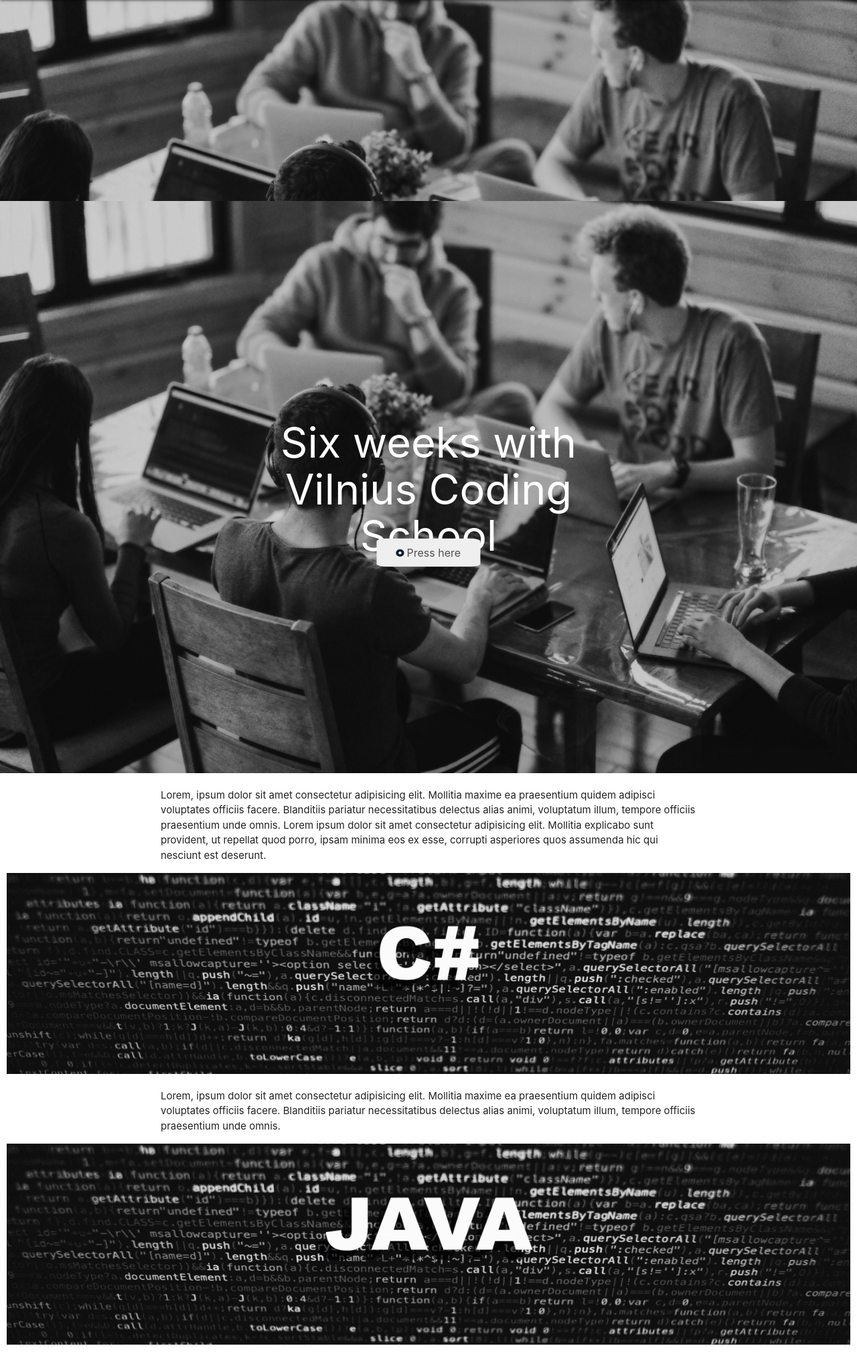
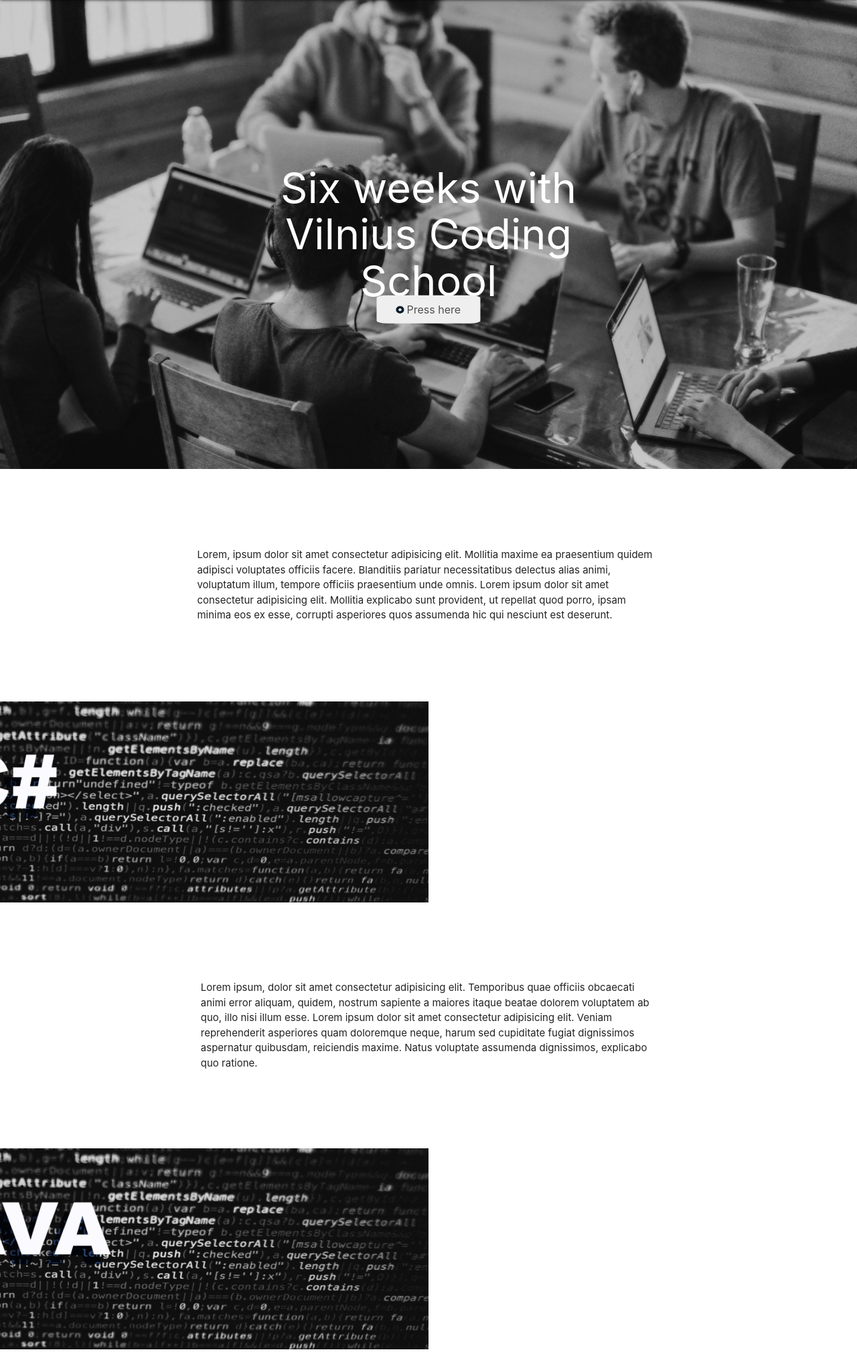
Before and after one commit to Arturasrom/grupe3, a PHP site: page / in a window 1280 px wide. Shown: the part 60-2078 px from the top of the page at 67% size. Run offline with PHP 8.4, Linux system fonts and the light colour scheme.

Commit message:
main page

```diff
--- a/index.php
+++ b/index.php
@@ -2,17 +2,14 @@
 <!-- Netrinam! -->
 
 <div class="parallax-container">
-      <div class="parallax"><img src="images/header.jpg"></div>
-    </div>
-
-<div class="top">
-  <img src="images/header.jpg" alt="topphoto">
   <h1 class="title">Six weeks with <br>Vilnius Coding School</h1>
   <div>
     <button class="main-button"><img src="images/success-radio.png" alt=""><a target="_blank" href=""></a>
       Press here</button>
   </div>
+  <div class="parallax"><img src="images/header.jpg"></div>
 </div>
+
 
 <div class="container">
   <div class="middle-text">
@@ -24,26 +21,42 @@
 
 
 <div class="pamokos">
-  <div class="c-sharp">
-    <img src="images/csharp.jpg" alt="c">
-    <div class="container">
-      <p>Lorem, ipsum dolor sit amet consectetur adipisicing elit. Mollitia maxime ea praesentium quidem adipisci voluptates officiis facere. Blanditiis pariatur necessitatibus delectus alias animi, voluptatum illum, tempore officiis praesentium unde omnis.</p>
+  <div class="parallax-container2">
+    <div class="parallax"><img src="images/csharp.jpg"></div>
+  </div>
+
+  <div class="container">
+    <div class="middle-text">
+      <p>
+        Lorem ipsum, dolor sit amet consectetur adipisicing elit. Temporibus quae officiis obcaecati animi error aliquam, quidem, nostrum sapiente a maiores itaque beatae dolorem voluptatem ab quo, illo nisi illum esse. Lorem ipsum dolor sit amet consectetur adipisicing elit. Veniam reprehenderit asperiores quam doloremque neque, harum sed cupiditate fugiat dignissimos aspernatur quibusdam, reiciendis maxime. Natus voluptate assumenda dignissimos, explicabo quo ratione.
+      </p>
     </div>
   </div>
 
-  <div class="java">
-    <img src="images/java.jpg" alt="jv">
-    <div class="container">
-      <p>Lorem, ipsum dolor sit amet consectetur adipisicing elit. Mollitia maxime ea praesentium quidem adipisci voluptates officiis facere. Blanditiis pariatur necessitatibus delectus alias animi, voluptatum illum, tempore officiis praesentium unde omnis.</p>
+  <div class="parallax-container2">
+    <div class="parallax"><img src="images/java.jpg"></div>
+  </div>
+
+  <div class="container">
+    <div class="middle-text">
+      <p>
+        Lorem ipsum, dolor sit amet consectetur adipisicing elit. Temporibus quae officiis obcaecati animi error aliquam, quidem, nostrum sapiente a maiores itaque beatae dolorem voluptatem ab quo, illo nisi illum esse. Lorem ipsum dolor sit amet consectetur adipisicing elit. Veniam reprehenderit asperiores quam doloremque neque, harum sed cupiditate fugiat dignissimos aspernatur quibusdam, reiciendis maxime. Natus voluptate assumenda dignissimos, explicabo quo ratione.
+      </p>
     </div>
   </div>
 
-  <div class="html">
-    <img src="images/webdesign.jpg" alt="">
-    <div class="container">
-      <p>Lorem, ipsum dolor sit amet consectetur adipisicing elit. Mollitia maxime ea praesentium quidem adipisci voluptates officiis facere. Blanditiis pariatur necessitatibus delectus alias animi, voluptatum illum, tempore officiis praesentium unde omnis.</p>
+  <div class="parallax-container2">
+    <div class="parallax"><img src="images/webdesign.jpg"></div>
+  </div>
+
+  <div class="container">
+    <div class="middle-text">
+      <p>
+        Lorem ipsum, dolor sit amet consectetur adipisicing elit. Temporibus quae officiis obcaecati animi error aliquam, quidem, nostrum sapiente a maiores itaque beatae dolorem voluptatem ab quo, illo nisi illum esse. Lorem ipsum dolor sit amet consectetur adipisicing elit. Veniam reprehenderit asperiores quam doloremque neque, harum sed cupiditate fugiat dignissimos aspernatur quibusdam, reiciendis maxime. Natus voluptate assumenda dignissimos, explicabo quo ratione.
+      </p>
     </div>
   </div>
+
 </div>
 
 
--- a/scripts/script.js
+++ b/scripts/script.js
@@ -21,6 +21,7 @@ document.addEventListener('DOMContentLoaded', function() {
     var elems = document.querySelectorAll('.parallax');
     var instances = M.Parallax.init(elems);
   });
+
 
 
 
--- a/styles/style.css
+++ b/styles/style.css
@@ -36,7 +36,8 @@
 } */
 
 .large {
-    font-size: 30px;;
+    font-size: 30px;
+    ;
 }
 
 /* Aušros stiliaus kodas: */
@@ -86,7 +87,7 @@ h1.title {
     transition-duration: 0.4s;
     cursor: pointer;
     position: absolute;
-    top: 61%;
+    top: 66%;
     left: 50%;
     transform: translate(-50%, -50%);
     margin: 0;
@@ -102,15 +103,10 @@ h1.title {
     color: white;
 }
 
-.container {
-    width: 100%;
-    max-width: 800px;
-    margin-left: auto;
-    margin-right: auto;
+.middle-text{
+    padding: 5%
 }
-
 .pamokos {
-    /* display: flex; */
     text-align: left;
     padding-left: 10px;
     padding-right: 10px;
@@ -121,13 +117,20 @@ h1.title {
     width: 100%;
     object-fit: cover;
     height: 300px;
+    margin: 0;
 }
 
 .c-sharp, .java, .html img {
     filter: grayscale(90%);
 }
 
+.container{
+    padding: 5%;
+}
 .parallax-container {
+    height: 700px;
+}
+.parallax-container2 {
     height: 300px;
 }
 
@@ -140,7 +143,15 @@ h1.title {
 /* FOOTER */
 
 footer .grey-text img {
-    width: 10%;
+    width: 100%;
+}
+footer ul{
+    display: flex;
+    justify-content: space-between;
+}
+
+footer li {
+    width: 15%;
 }
 
 h6.contacts {
```
